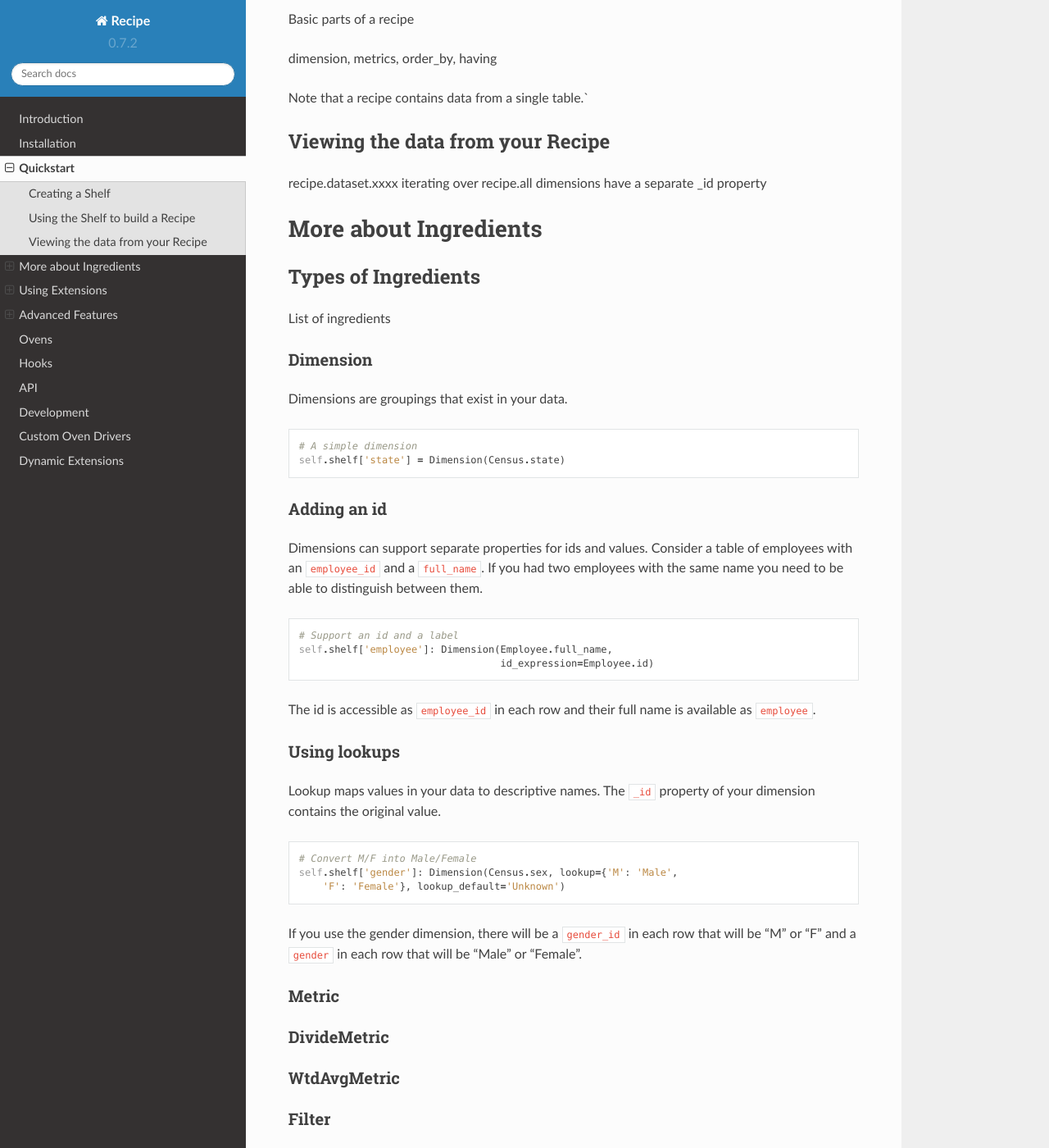
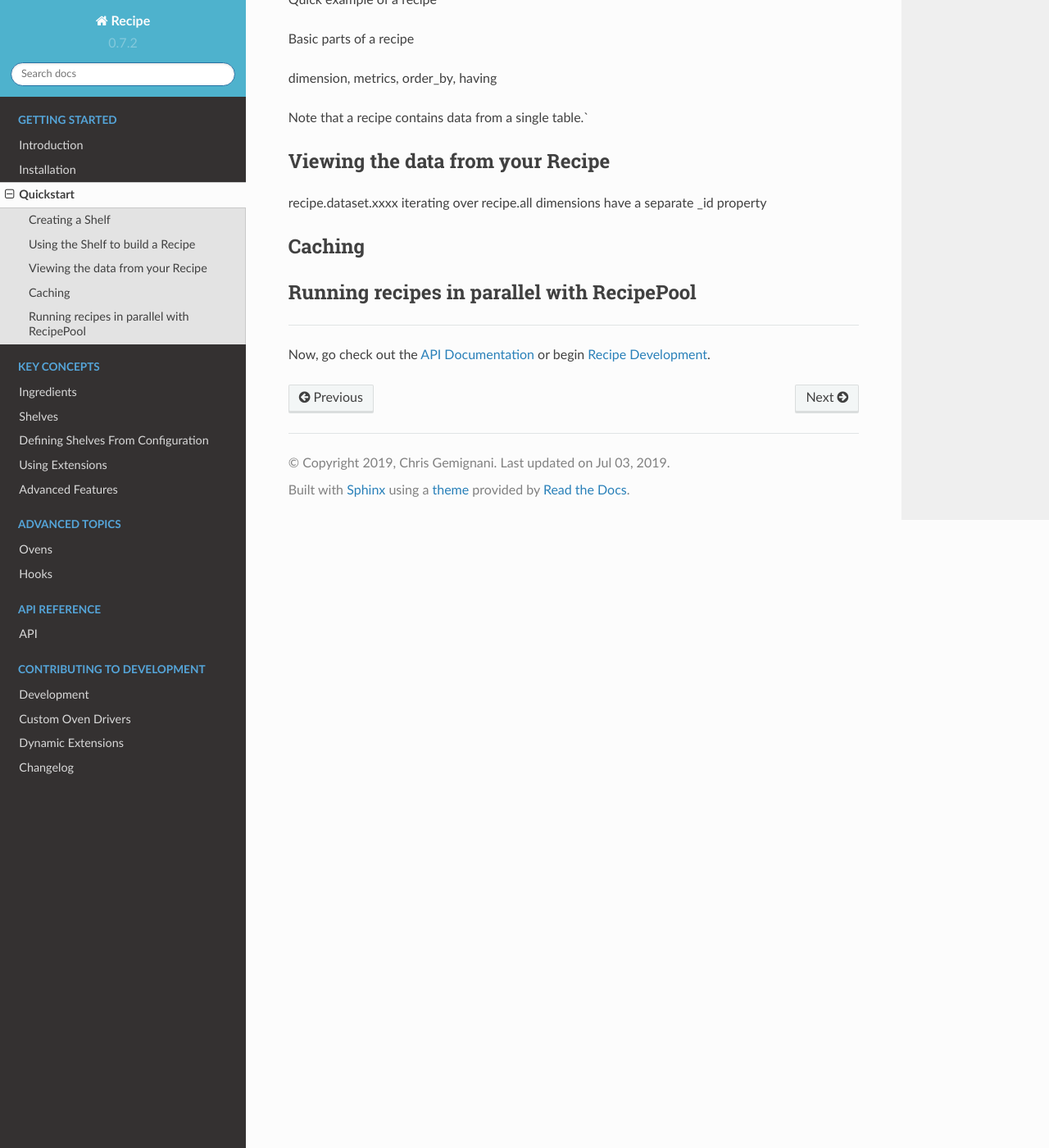
Before and after one commit to juiceinc/recipe, a Sphinx documentation site: the page built from docs/tutorial.rst, in a window 1280 px wide and 1400 px high, scrolled down 1153 px. Shown: the whole window at 82% size. Built offline with Sphinx 7.4.7 and the Read the Docs theme 2.0.0, drawn with Linux system fonts in a browser that asks for light colours; some of the changed text lies outside the part shown.

Commit message:
Moving files around

```diff
--- a/docs/changelog.rst
+++ /dev/null
@@ -1 +0,0 @@
-.. include:: ../CHANGELOG.rst
--- /dev/null
+++ b/docs/concepts/extensions.rst
@@ -0,0 +1,53 @@
+================
+Using Extensions
+================
+
+
+This part of the documentation services to give you an idea that are otherwise hard to extract from the :ref:`API Documentation <api>`
+
+Extensions build on the core behavior or recipe to let you perform
+What are extensions for?
+
+-------------------
+Automatic Filtering
+-------------------
+
+The AutomaticFilter extension
+
+---------------------------
+Summarizing over Dimensions
+---------------------------
+
+SummarizeOver
+
+-----------------------
+Merging multiple tables
+-----------------------
+
+BlendRecipe
+
+
+----------------------
+Adding comparison data
+----------------------
+
+CompareRecipe
+
+
+
+----------------
+Anonymizing data
+----------------
+
+Anonymize
+
+
+
+
+=================
+Advanced Features
+=================
+
+--------------------
+Database connections
+--------------------
--- /dev/null
+++ b/docs/concepts/ingredients.rst
@@ -0,0 +1,84 @@
+Ingredients
+===========
+
+
+
+----------
+Formatters
+----------
+
+----------------
+Building filters
+----------------
+
+Ingredient.build_filter
+
+
+--------------------------------
+Storing extra attributes in meta
+--------------------------------
+
+
+--------------------
+Types of Ingredients
+--------------------
+
+List of ingredients
+
+Dimension
+~~~~~~~~~
+
+Dimensions are groupings that exist in your data.
+
+.. code-block:: python
+
+    # A simple dimension
+    self.shelf['state'] = Dimension(Census.state)
+
+Adding an id
+~~~~~~~~~~~~
+
+Dimensions can support separate properties for ids and values. Consider a
+table of employees with an ``employee_id`` and a ``full_name``. If you had
+two employees with the same name you need to be able to distinguish between
+them.
+
+.. code-block:: python
+
+    # Support an id and a label
+    self.shelf['employee']: Dimension(Employee.full_name,
+                                      id_expression=Employee.id)
+
+The id is accessible as ``employee_id`` in each row and their full name is
+available as ``employee``.
+
+Using lookups
+~~~~~~~~~~~~~
+
+Lookup maps values in your data to descriptive names. The ``_id``
+property of your dimension contains the original value.
+
+.. code-block:: python
+
+    # Convert M/F into Male/Female
+    self.shelf['gender']: Dimension(Census.sex, lookup={'M': 'Male',
+        'F': 'Female'}, lookup_default='Unknown')
+
+If you use the gender dimension, there will be a ``gender_id`` in each row
+that will be "M" or "F" and a ``gender`` in each row that will be "Male" or
+"Female".
+
+Metric
+~~~~~~
+
+DivideMetric
+~~~~~~~~~~~~
+
+WtdAvgMetric
+~~~~~~~~~~~~
+
+Filter
+~~~~~~
+
+Having
+~~~~~~
--- /dev/null
+++ b/docs/concepts/shelves.rst
@@ -0,0 +1,4 @@
+Shelves
+=======
+
+blah blah
--- /dev/null
+++ b/docs/concepts/shelves_from_config.rst
@@ -0,0 +1,4 @@
+Defining Shelves From Configuration
+===================================
+
+stuff
--- a/docs/conf.py
+++ b/docs/conf.py
@@ -22,7 +22,7 @@
 source_suffix = '.rst'
 master_doc = 'index'
 project = u'Recipe'
-year = '2017'
+year = '2019'
 author = u'Chris Gemignani'
 copyright = '{0}, {1}'.format(year, author)
 version = release = u'0.7.2'
@@ -39,6 +39,23 @@
 if not on_rtd:  # only set the theme if we're building docs locally
     html_theme = 'sphinx_rtd_theme'
 
+html_theme_options = {
+    # 'canonical_url': '',
+    # 'analytics_id': 'UA-XXXXXXX-1',  #  Provided by Google in your dashboard
+    'logo_only': False,
+    'display_version': True,
+    'prev_next_buttons_location': 'bottom',
+    'style_external_links': False,
+    # 'vcs_pageview_mode': '',
+    'style_nav_header_background': '#4eb2cd',
+    # Toc options
+    'collapse_navigation': True,
+    'sticky_navigation': True,
+    'navigation_depth': 4,
+    'includehidden': True,
+    'titles_only': False
+}
+
 html_use_smartypants = True
 html_last_updated_fmt = '%b %d, %Y'
 html_split_index = False
--- /dev/null
+++ b/docs/contributing/changelog.rst
@@ -0,0 +1 @@
+.. include:: ../../CHANGELOG.rst
--- a/docs/index.rst
+++ b/docs/index.rst
@@ -44,52 +44,41 @@
     Pennsylvania,38.03856695544053,Pennsylvania
     ...
 
-
-User's Guide
-------------
-
-This guide covers installation, the core concepts to get you started,
-available extensions, connecting to databases and caching.
-
 .. toctree::
+   :caption: Getting started
    :maxdepth: 2
 
    intro
+   install
+   tutorial
 
 .. toctree::
-   :maxdepth: 2
+   :caption: Key Concepts
+   :maxdepth: 3
 
-   install
+   concepts/ingredients
+   concepts/shelves
+   concepts/shelves_from_config
+   concepts/extensions
 
 .. toctree::
+   :caption: Advanced Topics
    :maxdepth: 3
 
-   tutorial
    ovens
    hooks
 
-
-
-API Reference
--------------
-
-If you are looking for information on a specific function, class or
-method, this part of the documentation is for you.
-
 .. toctree::
+   :caption: API Reference
    :maxdepth: 2
 
    api
 
+.. toctree::
+   :caption: Contributing to Development
+   :maxdepth: 3
 
-Development
------------
-
-To add features, extensions or ingredients to Recipe see our development guide.
-
-.. toctree::
-   :maxdepth: 2
-
-   development
-   oven_drivers
-   dynamic_extensions
+   contributing/development
+   contributing/oven_drivers
+   contributing/dynamic_extensions
+   contributing/changelog
--- a/docs/tutorial.rst
+++ b/docs/tutorial.rst
@@ -19,25 +19,24 @@
 
 Let's gets started with some simple use cases and examples.
 
-
 ------------------
 Creating a Shelf
 ------------------
 
+A :class:`Shelf <recipe.Shelf>` is a place to store SQL fragments. In recipe
+these are called :class:`Ingredients <recipe.Ingredient>`.
 
-A :class:`Shelf <recipe.Shelf>` is a place to store SQL fragments. In recipe
-these are called :class:`Ingredients <recipe.Ingredient>`. Ingredients can
-contain columns that should be part of the ``SELECT`` portion of a query,
-filters that are part of the ``WHERE`` clause of a query, group_bys that
+Ingredients can contain columns that should be part of the ``SELECT`` portion of a query,
+filters that are part of a ``WHERE`` clause of a query, group_bys that
 contribute to a query's ``GROUP BY`` and havings which add ``HAVING`` limits
 ot a query.
 
 It's a safe bet that you won't have to construct an Ingredient
 with all these parts directly because Recipe contains convenience classes
 that help you build the most common SQL fragments. The two most common
-Ingredient subclasses are :class:`Dimensions <recipe.Dimension>` which supply
+Ingredient subclasses are :class:`Dimension <recipe.Dimension>` which supply
 both a column and a grouping on that column and
-:class:`Metrics <recipe.Metric>` which supply a column aggregation.
+:class:`Metric <recipe.Metric>` which supply a column aggregation.
 
 Shelf acts like a dictionary. The keys are strings and the
 values are Ingredients. The keys are a shortcut name for the
@@ -48,9 +47,9 @@
     from recipe import *
 
     shelf = Shelf({
+        'state', Dimension(Census.state),
         'age': WtdAvgMetric(Census.age, Census.pop2000),
-        'population': Metric(func.sum(Census.pop2000)),
-        'state', Dimension(Census.state)
+        'population': Metric(func.sum(Census.pop2000))
     })
 
 This is a shelf with two metrics (a weighted average of age, and the sum of
@@ -81,147 +80,6 @@
 dimensions have a separate _id property
 
 
-======================
-More about Ingredients
-======================
-
---------------------
-Types of Ingredients
---------------------
-
-List of ingredients
-
-Dimension
-~~~~~~~~~
-
-Dimensions are groupings that exist in your data.
-
-.. code-block:: python
-
-    # A simple dimension
-    self.shelf['state'] = Dimension(Census.state)
-
-Adding an id
-~~~~~~~~~~~~
-
-Dimensions can support separate properties for ids and values. Consider a
-table of employees with an ``employee_id`` and a ``full_name``. If you had
-two employees with the same name you need to be able to distinguish between
-them.
-
-.. code-block:: python
-
-    # Support an id and a label
-    self.shelf['employee']: Dimension(Employee.full_name,
-                                      id_expression=Employee.id)
-
-The id is accessible as ``employee_id`` in each row and their full name is
-available as ``employee``.
-
-Using lookups
-~~~~~~~~~~~~~
-
-Lookup maps values in your data to descriptive names. The ``_id``
-property of your dimension contains the original value.
-
-.. code-block:: python
-
-    # Convert M/F into Male/Female
-    self.shelf['gender']: Dimension(Census.sex, lookup={'M': 'Male',
-        'F': 'Female'}, lookup_default='Unknown')
-
-If you use the gender dimension, there will be a ``gender_id`` in each row
-that will be "M" or "F" and a ``gender`` in each row that will be "Male" or
-"Female".
-
-Metric
-~~~~~~
-
-DivideMetric
-~~~~~~~~~~~~
-
-WtdAvgMetric
-~~~~~~~~~~~~
-
-Filter
-~~~~~~
-
-Having
-~~~~~~
-
-
-----------
-Formatters
-----------
-
-----------------
-Building filters
-----------------
-
-Ingredient.build_filter
-
-
---------------------------------
-Storing extra attributes in meta
---------------------------------
-
-
-
-================
-Using Extensions
-================
-
-
-This part of the documentation services to give you an idea that are otherwise hard to extract from the :ref:`API Documentation <api>`
-
-Extensions build on the core behavior or recipe to let you perform
-What are extensions for?
-
--------------------
-Automatic Filtering
--------------------
-
-The AutomaticFilter extension
-
----------------------------
-Summarizing over Dimensions
----------------------------
-
-SummarizeOver
-
------------------------
-Merging multiple tables
------------------------
-
-BlendRecipe
-
-
-----------------------
-Adding comparison data
-----------------------
-
-CompareRecipe
-
-
-
-----------------
-Anonymizing data
-----------------
-
-Anonymize
-
-
-
-
-=================
-Advanced Features
-=================
-
---------------------
-Database connections
---------------------
-
-
 -------
 Caching
 -------
--- a/requirements_dev.txt
+++ b/requirements_dev.txt
@@ -6,8 +6,8 @@
 pre-commit==1.2.0
 pytest==3.0.6
 pytest-cov==2.4.0
-Sphinx==1.6.7
-sphinx_rtd_theme==0.2.4
+Sphinx==1.8.5
+sphinx_rtd_theme==0.4.3
 twine==1.10.0
 autopep8==1.3.1
 mock==2.0.0
```
Also changed, not shown: docs/contributing/development.rst (renamed from docs/development.rst), docs/contributing/dynamic_extensions.rst (renamed from docs/dynamic_extensions.rst), docs/contributing/oven_drivers.rst (renamed from docs/oven_drivers.rst).
